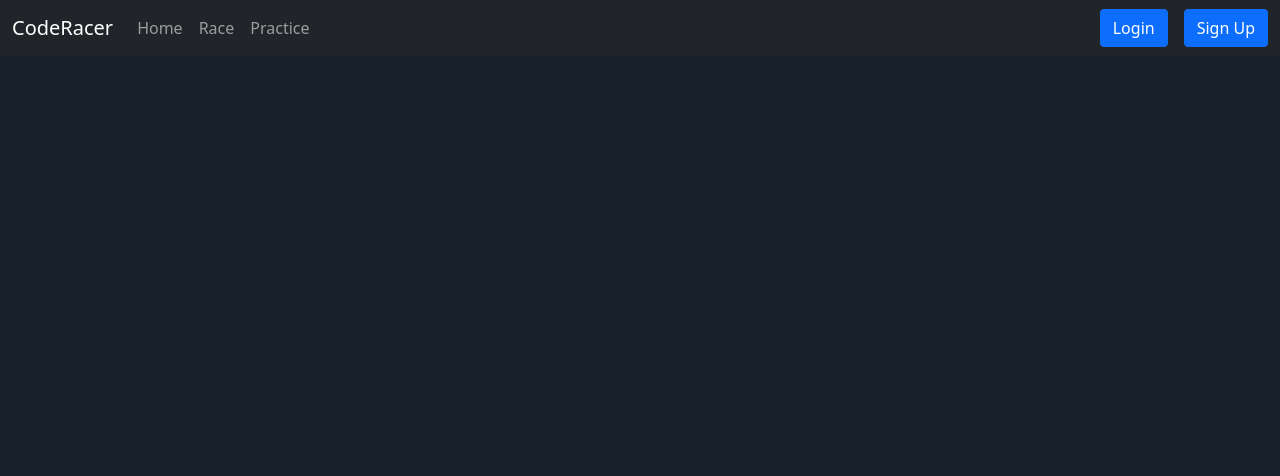
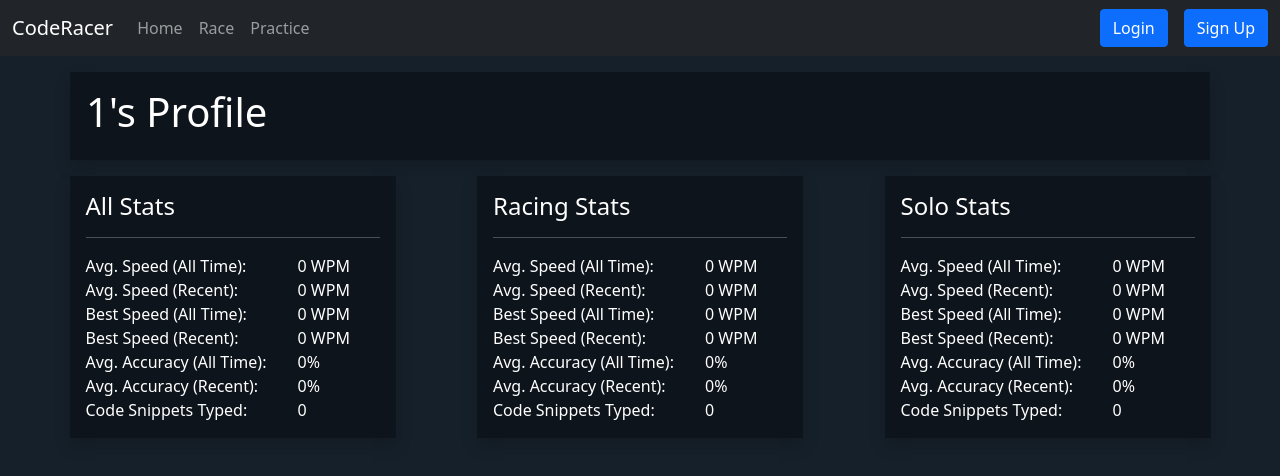
Before and after one commit to Graphcalibur/kfc-orbital-2021, a React (Create React App) app in the folder client/: page /user/1 in a window 1280 px wide. Shown: the top 476 px of the page. Built offline with nearby package versions, Linux system fonts and the light colour scheme; no server answers.

Commit message:
Added user profile page

```diff
--- a/client/src/App.js
+++ b/client/src/App.js
@@ -1,10 +1,12 @@
 import React, { Component } from "react";
 import { Route, Switch } from "react-router-dom";
 import "./App.css";
+
+import ChooseLanguage from "./pages/ChooseLanguage/ChooseLanguage";
 import Home from "./pages/Home/Home";
+import NavBar from "./components/NavBar";
 import SoloTyping from "./pages/SoloTyping/SoloTyping";
-import ChooseLanguage from "./pages/ChooseLanguage/ChooseLanguage";
-import NavBar from "./components/NavBar";
+import User from "./pages/User/User";
 
 class App extends Component {
   render() {
@@ -15,6 +17,7 @@ class App extends Component {
           <Route exact path="/" component={Home} />
           <Route path="/solotyping/:lang?" component={SoloTyping} />
           <Route path="/lang" component={ChooseLanguage} />
+          <Route path="/user/:user" component={User} />
         </Switch>
       </div>
     );
--- a/client/src/components/NavBar.jsx
+++ b/client/src/components/NavBar.jsx
@@ -19,7 +19,6 @@ class NavBar extends Component {
       .then((res) => res.json())
       .then((data) => {
         const new_curr_user = data === null ? data : data["username"];
-        console.log(new_curr_user);
         this.setState({ curr_user: new_curr_user });
       });
   }
@@ -52,7 +51,7 @@ class NavBar extends Component {
       </Nav>
     ) : (
       <Nav className="ms-auto">
-        <Link className="nav-link" to="/">
+        <Link className="nav-link" to={"/user/" + this.state.curr_user}>
           {this.state.curr_user}
         </Link>
         <Button variant="primary" onClick={() => this.logout()}>
--- a/client/src/pages/SoloTyping/SoloTyping.jsx
+++ b/client/src/pages/SoloTyping/SoloTyping.jsx
@@ -9,7 +9,7 @@ import TypingStats from "./components/TypingStats";
 class SoloTyping extends Component {
   state = {
     code: [""],
-    languagae: "",
+    language: "",
 
     curr_line_num: 0,
     curr_input: "",
--- /dev/null
+++ b/client/src/pages/User/User.jsx
@@ -0,0 +1,35 @@
+import React, { Component } from "react";
+import { Container, Row } from "react-bootstrap";
+
+import Stats from "./components/Stats";
+
+class User extends Component {
+  state = {
+    name: "",
+  };
+
+  componentDidMount() {
+    const { user } = this.props.match.params;
+    console.log(user);
+    this.setState({ name: user });
+  }
+
+  render() {
+    const temp = [0, 0, 0, 0, 0, 0, 0];
+    return (
+      <div>
+        <Container fluid="sm" className="shadow p-3 box">
+          <h1 className="text">{this.state.name}'s Profile</h1>
+        </Container>
+
+        <Row className="mt-3 justify-content-evenly">
+          <Stats name="All" stats={temp} />
+          <Stats name="Racing" stats={temp} />
+          <Stats name="Solo" stats={temp} />
+        </Row>
+      </div>
+    );
+  }
+}
+
+export default User;
--- /dev/null
+++ b/client/src/pages/User/components/Stats.jsx
@@ -0,0 +1,39 @@
+import React from "react";
+import { Col, Row } from "react-bootstrap";
+import WhiteLine from "./WhiteLine";
+
+const Stats = (props) => {
+  const { name, stats } = props;
+  const stats_titles = [
+    "Avg. Speed (All Time)",
+    "Avg. Speed (Recent)",
+    "Best Speed (All Time)",
+    "Best Speed (Recent)",
+    "Avg. Accuracy (All Time)",
+    "Avg. Accuracy (Recent)",
+    "Code Snippets Typed",
+    "Races Won",
+  ];
+  const addendums = [" WPM", " WPM", " WPM", " WPM", "%", "%", "", ""];
+
+  return (
+    <Col fluid="sm" md="3" className="shadow p-3 box">
+      <h4 className="text">{name} Stats</h4>
+      <WhiteLine />
+
+      {stats.map((stat, i) => (
+        <Row classname="mt-1 ">
+          <Col md="8" className="text">
+            {stats_titles[i]}:
+          </Col>
+          <Col md="4" className="text">
+            {stat}
+            {addendums[i]}
+          </Col>
+        </Row>
+      ))}
+    </Col>
+  );
+};
+
+export default Stats;
--- /dev/null
+++ b/client/src/pages/User/components/WhiteLine.jsx
@@ -0,0 +1,7 @@
+import React from "react";
+
+const WhiteLine = () => {
+  return <hr style={{ color: "white", backgroundColor: "white" }} />;
+};
+
+export default WhiteLine;
```
